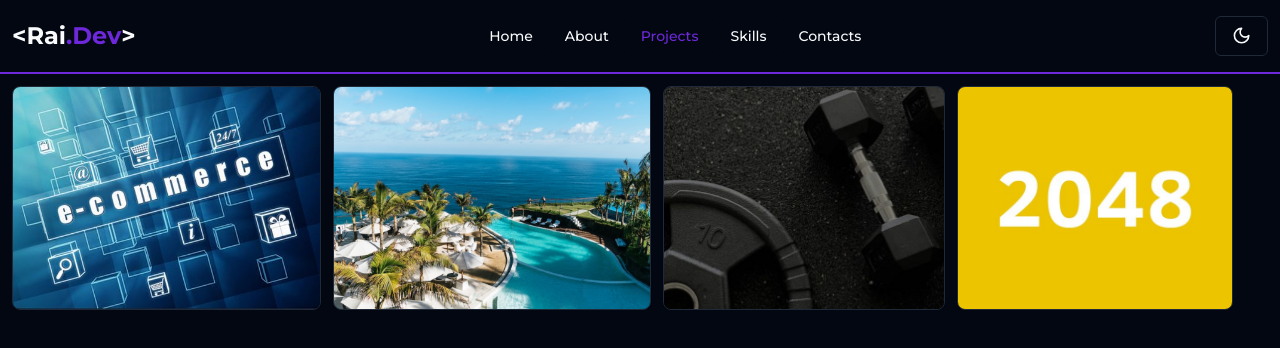
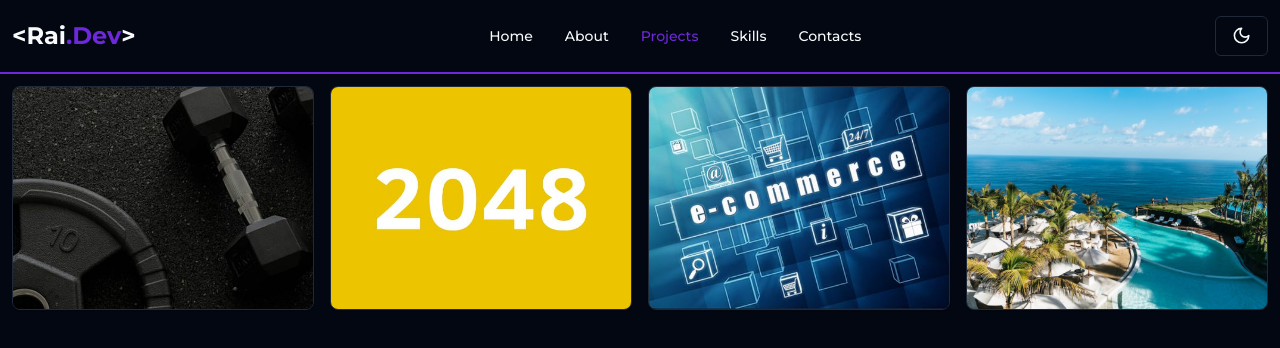
Before and after one commit to raigrc/ts-react-portfolio, a React (Vite) app: page /#/projects in a window 1280 px wide. Shown: the top 348 px of the page. Built offline with nearby package versions, Linux system fonts and the light colour scheme.

Commit message:
sort by year

```diff
--- a/src/views/Projects.tsx
+++ b/src/views/Projects.tsx
@@ -16,7 +16,6 @@ import {
   DialogTitle,
   DialogTrigger,
 } from "@/components/ui/dialog";
-
 import {
   Tooltip,
   TooltipContent,
@@ -63,7 +62,8 @@ const Projects: React.FC = () => {
       coverPic: ECommerce,
       firstBg: ECommerce1,
       secondBg: ECommerce2,
-      dateCreated: "February 28, 2023",
+      month: "February 28",
+      year: 2023,
     },
     {
       name: "Online Booking Resort",
@@ -79,7 +79,8 @@ const Projects: React.FC = () => {
       coverPic: ECommerce,
       firstBg: OLBooking1,
       secondBg: OLBooking2,
-      dateCreated: "February 26, 2023",
+      month: "February 26",
+      year: 2023,
     },
     {
       name: "Workout Tracker",
@@ -94,7 +95,8 @@ const Projects: React.FC = () => {
       coverPic: ECommerce,
       firstBg: Workout1,
       secondBg: Workout2,
-      dateCreated: "March 04, 2024",
+      month: "March 04",
+      year: 2024,
     },
     {
       name: "2048",
@@ -108,27 +110,27 @@ const Projects: React.FC = () => {
       coverPic: ECommerce,
       firstBg: JSFCB1,
       secondBg: JSFCB2,
-      dateCreated: "March 17, 2024",
+      month: "March 17",
+      year: 2024,
     },
   ];
+  allProjects.sort((a, b) => b.year - a.year);
 
   return (
     <section className="h-full px-3">
       <div className="max-w-screen-xl py-3 mx-auto">
-        <div className="relative flex flex-col flex-wrap h-full gap-3 overflow-hidden md:flex-row md:items-center md:justify-center lg:flex-nowrap lg:justify-normal">
+        <div className="grid gap-4 md:grid-cols-2 lg:grid-cols-4">
           {allProjects.map((project, index) => (
             <Card
-              className={`group relative overflow-hidden px-0 md:w-96 lg:h-56 lg:w-auto ${
-                index === 3 && hoveredIndex !== null && hoveredIndex !== 3
-                  ? "transform lg:absolute lg:right-0 lg:translate-x-full"
-                  : index === 0 && hoveredIndex !== null && hoveredIndex === 3
-                    ? "transform lg:absolute lg:left-0 lg:-translate-x-full"
-                    : "lg:hover:flex-1"
-              } `}
+              className={`group relative overflow-hidden px-0 lg:hover:col-span-2 md:w-96 lg:h-56 lg:w-auto ${
+                hoveredIndex !== null &&
+                ((hoveredIndex === 3 && index === 0) ||
+                  (hoveredIndex < 3 && index === 3))
+                  ? "lg:hidden"
+                  : ""
+              }`}
               key={index}
-              onMouseEnter={() => {
-                setHoveredIndex(index), console.log(index);
-              }}
+              onMouseEnter={() => setHoveredIndex(index)}
               onMouseLeave={() => setHoveredIndex(null)}
             >
               <img
@@ -164,7 +166,9 @@ const Projects: React.FC = () => {
               </CardContent>
               <CardFooter className="relative z-10 flex items-center justify-between duration-500 opacity-0 group-hover:opacity-100">
                 <div className="text-muted-foreground">
-                  <p>{project.dateCreated}</p>
+                  <p>
+                    {project.month}, {project.year}
+                  </p>
                 </div>
                 <Dialog>
                   <DialogTrigger>
```
